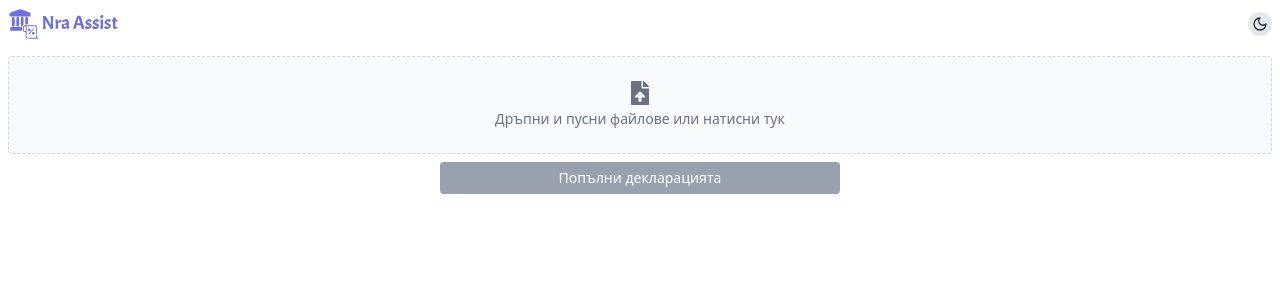
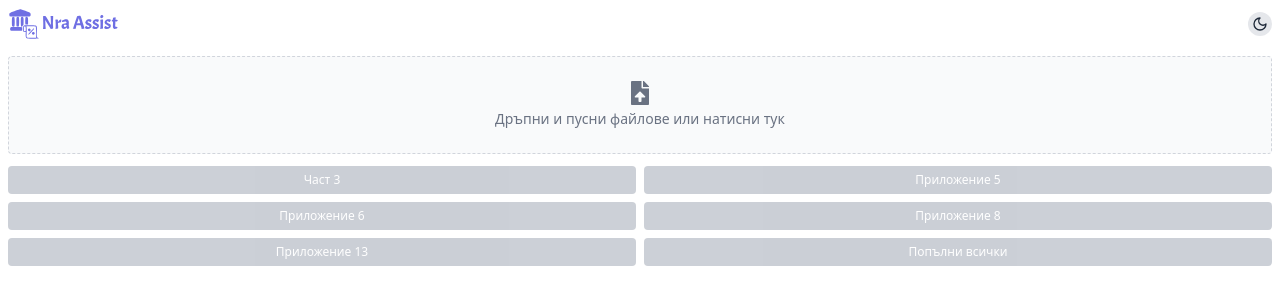
Before and after one commit to nra-assist/nap-gdd-chrome-autofill, a React (Vite) app: page / in a window 1280 px wide. Shown: the top 304 px of the page. Built offline with nearby package versions, Linux system fonts and the light colour scheme.

Commit message:
add option to fill separate applications

```diff
--- a/src/components/declaration/fill-declaration.tsx
+++ b/src/components/declaration/fill-declaration.tsx
@@ -91,14 +91,7 @@ export function mergeStockData(stockDataArray: StockData[]): StockData {
   );
 }
 
-export async function fillDeclaration(
-  files: File[],
-  clearUploadedFile: () => void,
-  setIsProcessing: (val: boolean) => void,
-) {
-  setIsProcessing(true);
-
-  let stockDataList: StockData[];
+async function parseStockData(files: File[]): Promise<StockData | null> {
   try {
     const parsedList = await Promise.all(
       files.map(async (file) => {
@@ -112,31 +105,171 @@ export async function fillDeclaration(
       }),
     );
 
-    stockDataList = parsedList.filter((data): data is StockData => data !== undefined);
+    const stockDataList = parsedList.filter((data): data is StockData => data !== undefined);
+    return mergeStockData(stockDataList);
   } catch (error) {
     console.error(error);
     toast.error(
       "Грешка! Неуспешно прочитане на входните данни. Моля, уверете се, че изпращате правилни JSON файлове 'nra-assist.json', генерирани от Nra Assist.",
       { autoClose: 6000 },
     );
+    return null;
+  }
+}
+
+async function getNapTab(): Promise<number | null> {
+  const tab = await getCurrentTab();
+  if (!tab.url!.startsWith("https://portal.nra.bg/")) {
+    toast.error("Грешка! Моля, отидете на таба с ГДД към НАП!", { autoClose: 3000 });
+    return null;
+  }
+  return tab.id!;
+}
+
+export async function fillPart3Only(
+  files: File[],
+  setIsProcessing: (val: boolean) => void,
+) {
+  setIsProcessing(true);
+
+  const stockData = await parseStockData(files);
+  if (!stockData) {
     setIsProcessing(false);
     return;
   }
 
-  const stockData = mergeStockData(stockDataList);
-
-  const tab = await getCurrentTab();
-  if (!tab.url!.startsWith("https://portal.nra.bg/")) {
-    toast.error("Грешка! Моля, отидете на таба с ГДД към НАП!", { autoClose: 3000 });
+  const tabId = await getNapTab();
+  if (!tabId) {
     setIsProcessing(false);
     return;
   }
 
-  await fillPart3(tab.id!, stockData);
-  await fillApp8(tab.id!, stockData);
-  await fillApp5(tab.id!, stockData);
-  await fillApp13(tab.id!, stockData);
-  await fillApp6(tab.id!, stockData);
+  await fillPart3(tabId, stockData);
+
+  toast.success("Приложение 3 е попълнено успешно!", { autoClose: 2000 });
+  setIsProcessing(false);
+}
+
+export async function fillApp8Only(
+  files: File[],
+  setIsProcessing: (val: boolean) => void,
+) {
+  setIsProcessing(true);
+
+  const stockData = await parseStockData(files);
+  if (!stockData) {
+    setIsProcessing(false);
+    return;
+  }
+
+  const tabId = await getNapTab();
+  if (!tabId) {
+    setIsProcessing(false);
+    return;
+  }
+
+  await fillApp8(tabId, stockData);
+
+  toast.success("Приложение 8 е попълнено успешно!", { autoClose: 2000 });
+  setIsProcessing(false);
+}
+
+export async function fillApp5Only(
+  files: File[],
+  setIsProcessing: (val: boolean) => void,
+) {
+  setIsProcessing(true);
+
+  const stockData = await parseStockData(files);
+  if (!stockData) {
+    setIsProcessing(false);
+    return;
+  }
+
+  const tabId = await getNapTab();
+  if (!tabId) {
+    setIsProcessing(false);
+    return;
+  }
+
+  await fillApp5(tabId, stockData);
+
+  toast.success("Приложение 5 е попълнено успешно!", { autoClose: 2000 });
+  setIsProcessing(false);
+}
+
+export async function fillApp13Only(
+  files: File[],
+  setIsProcessing: (val: boolean) => void,
+) {
+  setIsProcessing(true);
+
+  const stockData = await parseStockData(files);
+  if (!stockData) {
+    setIsProcessing(false);
+    return;
+  }
+
+  const tabId = await getNapTab();
+  if (!tabId) {
+    setIsProcessing(false);
+    return;
+  }
+
+  await fillApp13(tabId, stockData);
+
+  toast.success("Приложение 13 е попълнено успешно!", { autoClose: 2000 });
+  setIsProcessing(false);
+}
+
+export async function fillApp6Only(
+  files: File[],
+  setIsProcessing: (val: boolean) => void,
+) {
+  setIsProcessing(true);
+
+  const stockData = await parseStockData(files);
+  if (!stockData) {
+    setIsProcessing(false);
+    return;
+  }
+
+  const tabId = await getNapTab();
+  if (!tabId) {
+    setIsProcessing(false);
+    return;
+  }
+
+  await fillApp6(tabId, stockData);
+
+  toast.success("Приложение 6 е попълнено успешно!", { autoClose: 2000 });
+  setIsProcessing(false);
+}
+
+export async function fillDeclaration(
+  files: File[],
+  clearUploadedFile: () => void,
+  setIsProcessing: (val: boolean) => void,
+) {
+  setIsProcessing(true);
+
+  const stockData = await parseStockData(files);
+  if (!stockData) {
+    setIsProcessing(false);
+    return;
+  }
+
+  const tabId = await getNapTab();
+  if (!tabId) {
+    setIsProcessing(false);
+    return;
+  }
+
+  await fillPart3(tabId, stockData);
+  await fillApp8(tabId, stockData);
+  await fillApp5(tabId, stockData);
+  await fillApp13(tabId, stockData);
+  await fillApp6(tabId, stockData);
 
   toast.success("Данните са добавени успешно!", { autoClose: 2000 });
   clearUploadedFile();
--- a/src/pages/declaration-filler-page.tsx
+++ b/src/pages/declaration-filler-page.tsx
@@ -1,35 +1,99 @@
 import { useRef, useState } from "react";
-import { fillDeclaration } from "../components/declaration/fill-declaration.tsx";
+import {
+  fillDeclaration,
+  fillPart3Only,
+  fillApp5Only,
+  fillApp6Only,
+  fillApp8Only,
+  fillApp13Only,
+} from "../components/declaration/fill-declaration.tsx";
 import FileDrop, {FileDropRef} from "../components/file-drop/file-drop.tsx";
+
+interface ButtonConfig {
+  label: string;
+  handler: () => Promise<void>;
+  variant: "primary" | "secondary";
+}
 
 export default function DeclarationFillerPage() {
   const [files, setFiles] = useState<File[] | null>(null);
   const [isProcessing, setIsProcessing] = useState(false);
   const fileDropRef = useRef<FileDropRef>(null);
 
-  const handleClick = async () => {
+  function clearUploadedFile() {
+    fileDropRef.current?.clearFiles();
+  }
+
+  const handleFillAll = async () => {
     if (!files) return;
     await fillDeclaration(files, clearUploadedFile, setIsProcessing);
   };
 
-  function clearUploadedFile() {
-    fileDropRef.current?.clearFiles();
+  const handleFillPart3 = async () => {
+    if (!files) return;
+    await fillPart3Only(files, setIsProcessing);
+  };
+
+  const handleFillApp5 = async () => {
+    if (!files) return;
+    await fillApp5Only(files, setIsProcessing);
+  };
+
+  const handleFillApp6 = async () => {
+    if (!files) return;
+    await fillApp6Only(files, setIsProcessing);
+  };
+
+  const handleFillApp8 = async () => {
+    if (!files) return;
+    await fillApp8Only(files, setIsProcessing);
+  };
+
+  const handleFillApp13 = async () => {
+    if (!files) return;
+    await fillApp13Only(files, setIsProcessing);
+  };
+
+  const buttons: ButtonConfig[] = [
+    { label: "Част 3", handler: handleFillPart3, variant: "secondary" },
+    { label: "Приложение 5", handler: handleFillApp5, variant: "secondary" },
+    { label: "Приложение 6", handler: handleFillApp6, variant: "secondary" },
+    { label: "Приложение 8", handler: handleFillApp8, variant: "secondary" },
+    { label: "Приложение 13", handler: handleFillApp13, variant: "secondary" },
+    { label: "Попълни всички", handler: handleFillAll, variant: "primary" },
+  ];
+
+  const getButtonClasses = (variant: "primary" | "secondary", disabled: boolean) => {
+    const baseClasses = "w-full rounded-sm px-3 py-1.5 text-xs font-medium transition-colors";
+
+    if (disabled) {
+      return `${baseClasses} bg-gray-400 text-white cursor-not-allowed opacity-50`;
     }
 
+    if (variant === "primary") {
+      return `${baseClasses} bg-indigo-600 text-white hover:bg-indigo-700 dark:bg-indigo-700 dark:hover:bg-indigo-600`;
+    }
+
+    return `${baseClasses} bg-white text-gray-700 border border-gray-300 hover:bg-gray-50 dark:bg-gray-800 dark:text-gray-200 dark:border-gray-600 dark:hover:bg-gray-700`;
+  };
+
   return (
-    <div className="flex flex-col gap-2 p-2">
+    <div className="flex flex-col gap-3 p-2">
       <FileDrop ref={fileDropRef} onFilesChange={setFiles} />
-      <div className="flex flex-col items-center">
+
+      <div className="flex flex-col gap-2">
+        <div className="grid grid-cols-2 gap-2">
+          {buttons.map((btn) => (
             <button
-          onClick={handleClick}
+              key={btn.label}
+              onClick={btn.handler}
               disabled={isProcessing || !files}
-          className={`max-w-[400px] min-w-[250px] rounded-sm px-4 py-1.5 text-sm font-medium text-white md:w-1/3 ${isProcessing ? "bg-gray-500 opacity-50" : !files ? "bg-gray-400" : "cursor-pointer bg-indigo-600 dark:bg-indigo-700"} ${!isProcessing && files ? "hover:bg-indigo-700 dark:hover:bg-indigo-600" : ""}`}
-          aria-live="polite"
+              className={getButtonClasses(btn.variant, isProcessing || !files)}
             >
-          {isProcessing ? (
-            <div className="flex items-center justify-center">
+              {isProcessing && btn.label === "Попълни всички" ? (
+                <span className="flex items-center justify-center gap-1">
                   <svg
-                className="mr-2 -ml-1 h-4 w-4 animate-spin text-white"
+                    className="h-3 w-3 animate-spin"
                     xmlns="http://www.w3.org/2000/svg"
                     fill="none"
                     viewBox="0 0 24 24"
@@ -41,12 +105,14 @@ export default function DeclarationFillerPage() {
                       d="M4 12a8 8 0 018-8V0C5.373 0 0 5.373 0 12h4zm2 5.291A7.962 7.962 0 014 12H0c0 3.042 1.135 5.824 3 7.938l3-2.647z"
                     />
                   </svg>
-              Попълване...
-            </div>
+                  ...
+                </span>
               ) : (
-            "Попълни декларацията"
+                btn.label
               )}
             </button>
+          ))}
+        </div>
       </div>
     </div>
   );
```
Lines whose indentation alone changed are shown as unchanged.
